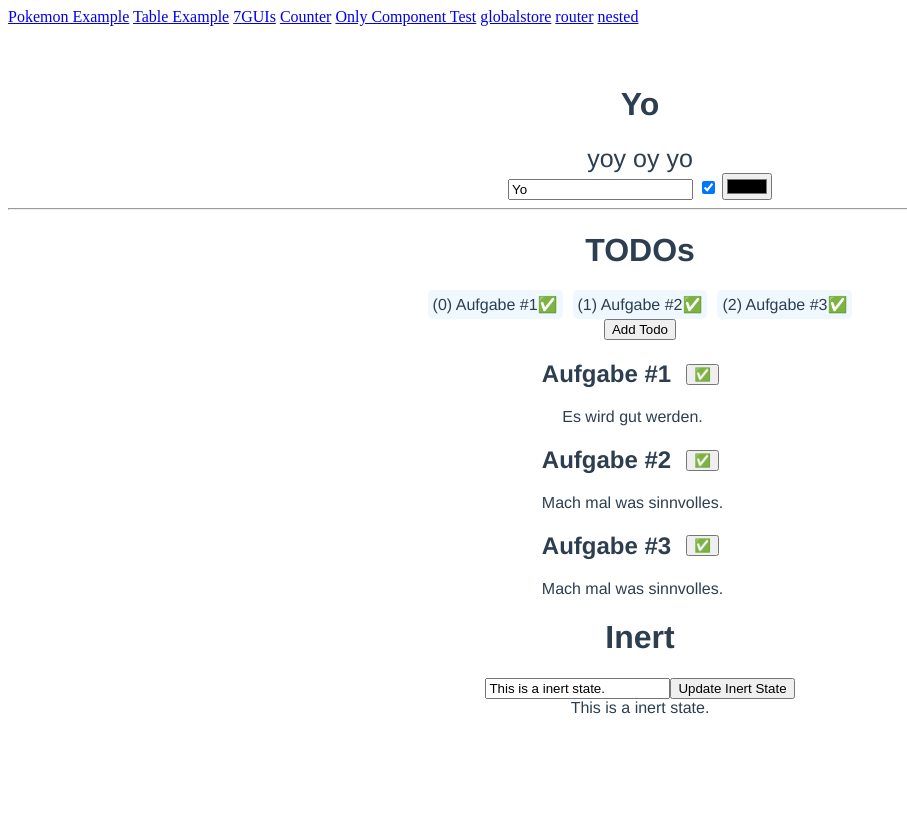
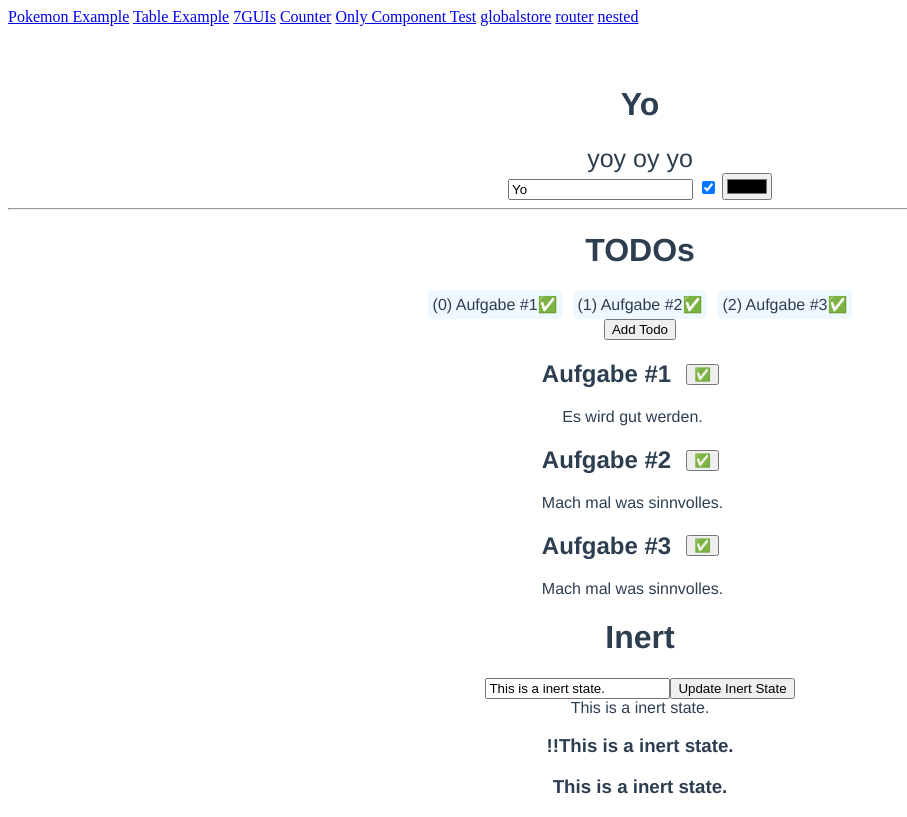
Before and after one commit to voelza/elaine, a website built with Vite: page index.html in a window 1280 px wide. Shown: the whole page, without its empty margins (0-907 px from the left). Built offline with nearby package versions, Linux system fonts and the light colour scheme.

Commit message:
added methods as props

```diff
--- a/index.html
+++ b/index.html
@@ -58,6 +58,8 @@
       <input @@model="inertText" /><button ++click="updateInertState">Update Inert State</button>
       <div>@@{inertText}</div>
     </div>
+    <thing prop="@@justReturn(@@inertText)"></thing>
+    <thing prop="@@inertText"></thing>
   </div>
   <script type="module" src="/src/main.ts"></script>
 </body>
--- a/lib/Instance.ts
+++ b/lib/Instance.ts
@@ -17,6 +17,8 @@ import Store from "./Store";
 import { dateToDateTimeStr, strDateToDateTimeStr, localeNumber, translate } from "./Functions";
 import { getBindingNameFromKeyPath, getValue } from "./utils/PathHelper";
 import InertState from "./states/InertState";
+import EventListenerLink from "./links/EventListenerLink";
+import { createEventListener } from "./links/EventListenerLinker";
 
 export enum Origin {
     SETUP,
@@ -190,7 +192,6 @@ export default class Instance {
     }
 
     private gatherAllComponents(): Component[] {
-        // return [...this.components.values(), ...this.childInstances.map(i => i.gatherAllComponents()).flatMap(c => Array.from(c))];
         const components: Component[] = [];
         for (const c of this.components.values()) {
             for (const cc of c.gatherAllComponents()) {
@@ -345,7 +346,7 @@ export default class Instance {
                 const statenNameWithoutBinding = propAttr.substring(BINDING.length);
                 const stateName = getBindingNameFromKeyPath(statenNameWithoutBinding);
                 const state: State<any> | undefined = parent?.getState(stateName);
-                if (state && state instanceof MutableState || state instanceof ImmutableState || state instanceof ComputedState) {
+                if (state && state instanceof MutableState || state instanceof ImmutableState || state instanceof ComputedState || state instanceof InertState) {
                     if (statenNameWithoutBinding.indexOf(".") === -1) {
                         this.states.set(propName, state);
                         this.internalState.data[propName] = state;
@@ -353,6 +354,28 @@ export default class Instance {
                         const subState = new ImmutableState(getValue(statenNameWithoutBinding, state.value));
                         this.states.set(propName, subState);
                         this.internalState.data[propName] = subState;
+                    }
+                } else if (stateName.indexOf("(") !== -1) {
+                    const methodName = stateName.substring(0, stateName.indexOf("("));
+                    const method = parent!.methods.get(methodName);
+                    if (method) {
+                        const eventListener: EventListenerLink | undefined = createEventListener(parent!, undefined, "", statenNameWithoutBinding);
+                        const eventListenerBindings: State<any>[] = [];
+                        for (const b of eventListener!.bindings) {
+                            if (b.state) {
+                                eventListenerBindings.push(b.state);
+                            }
+                        }
+
+                        const computed = new ComputedState(() => {
+                            return eventListener!.listener(undefined);
+                        }, eventListenerBindings);
+                        for (const state of eventListenerBindings) {
+                            state.subscribe(computed);
+                        }
+                        parent!.addLink(computed);
+                        this.states.set(propName, computed);
+                        this.internalState.data[propName] = computed;
                     }
                 } else if (propAttr) {
                     // It must be a constants
--- a/src/main.ts
+++ b/src/main.ts
@@ -130,6 +130,17 @@ const updateInertState = () => {
   inertText.notify();
 }
 
+const justReturn = (something: any) => "!!" + something;
+
+const thing = component({
+  name: "thing",
+  props: [{
+    name: "prop",
+    type: String
+  }],
+  template: "<h3>@@{prop}</h3>"
+})
+
 const instance = setup(app, {
   state: {
     myState,
@@ -145,9 +156,11 @@ const instance = setup(app, {
     done,
     undone,
     inertText,
-    updateInertState
+    updateInertState,
+    justReturn
   },
   components: [
-    todo, yo, modal
+    todo, yo, modal,
+    thing
   ]
 });
```
Also changed, not shown: dist/elaine.es.js, dist/elaine.umd.js.
